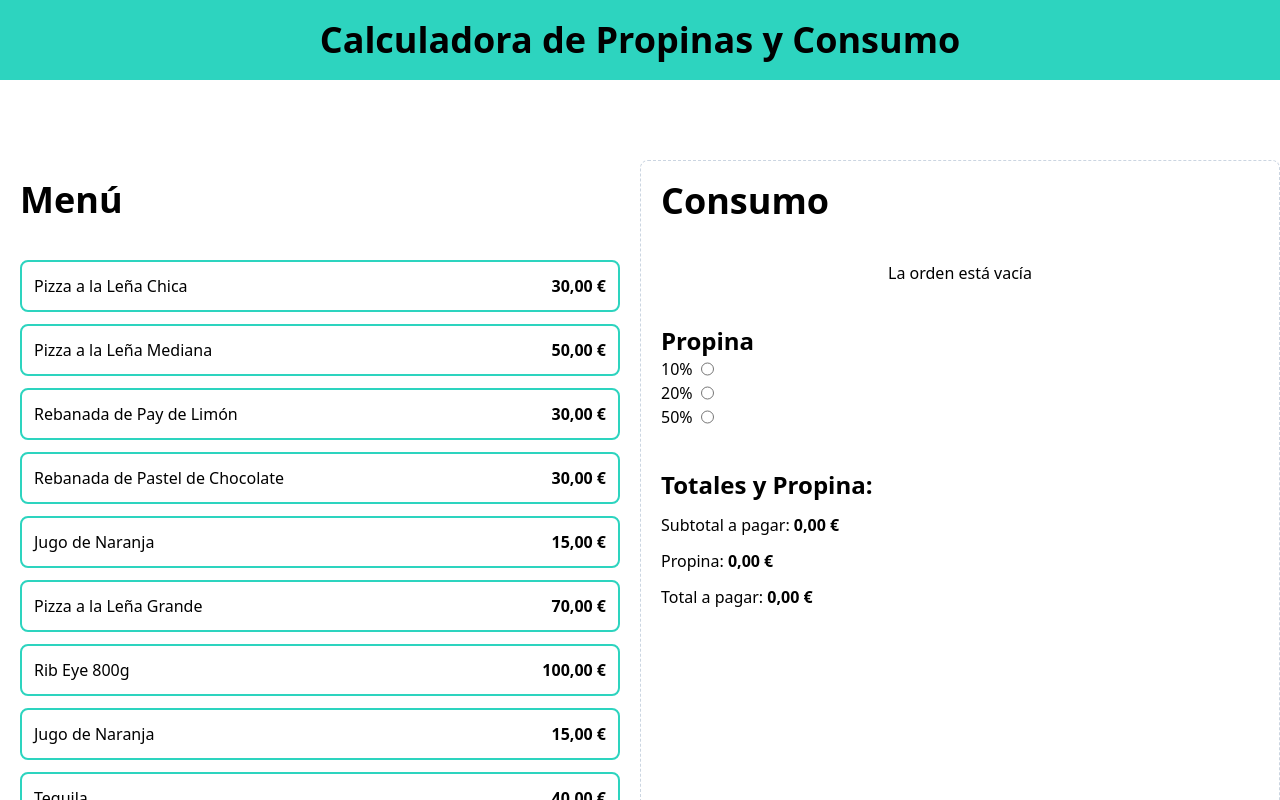
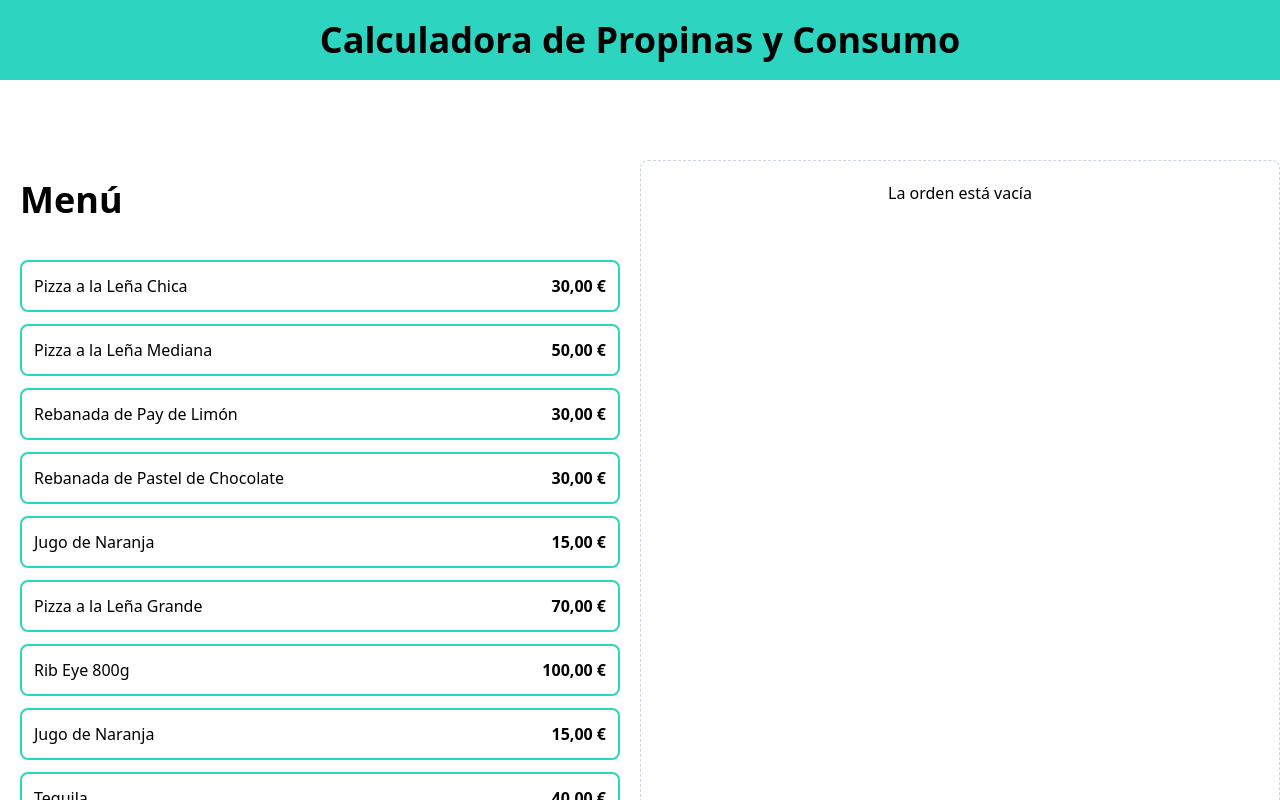
Before and after one commit to SamuelRguezSiverio/REACT-TYPESCRIPT-10-PROJECTS, a React (Vite) app in the folder 02_tipsCalculator/: page / in a window 1280 px wide. Shown: the top 800 px of the page. Built offline with nearby package versions, Linux system fonts and the light colour scheme.

Commit message:
Totals Done

```diff
--- a/02_tipsCalculator/src/App.tsx
+++ b/02_tipsCalculator/src/App.tsx
@@ -6,7 +6,7 @@ import { menuItems } from './data/db'
 import useOrder from './hooks/useOrder'
 
 function App() {
-  const { order, tip, setTip, addItem, deleteItem } = useOrder()
+  const { order, tip, setTip, addItem, deleteItem, placeOrder } = useOrder()
 
   return (
     <>
@@ -27,11 +27,17 @@ function App() {
         </div>
 
         <div className="p-5 space-y-10 border border-dashed rounded-lg border-slate-300">
-          <OrderContents order={order} deleteItem={deleteItem} />
+          {order.length ? (
+            <>
+              <OrderContents order={order} deleteItem={deleteItem} />
 
-          <TipPercentageForm setTip={setTip} />
+              <TipPercentageForm setTip={setTip} tip={tip} />
 
-          <OrderTotals order={order} tip={tip} />
+              <OrderTotals order={order} tip={tip} placeOrder={placeOrder} />
+            </>
+          ) : (
+            <p className="text-center">La orden está vacía</p>
+          )}
         </div>
       </main>
     </>
--- a/02_tipsCalculator/src/components/OrderContents.tsx
+++ b/02_tipsCalculator/src/components/OrderContents.tsx
@@ -2,23 +2,20 @@ import { formatCurrency } from '../helpers'
 import { MenuItem, OrderItem } from '../types'
 
 type OrderContentsProps = {
-  order: OrderItem[],
+  order: OrderItem[]
   deleteItem: (id: MenuItem['id']) => void
 }
 
 export default function OrderContents({
   order,
-  deleteItem
+  deleteItem,
 }: OrderContentsProps) {
   return (
     <div>
       <h2 className="text-4xl font-black">Consumo</h2>
 
       <div className="mt-10 space-y-3">
-        {order.length === 0 ? (
-          <p className="text-center">La orden está vacía</p>
-        ) : (
-          order.map((item) => (
+        {order.map((item) => (
           <div
             key={item.id}
             className="flex items-center justify-between py-5 border-t border-gray-200 last-of-type:border-b"
@@ -39,8 +36,7 @@ export default function OrderContents({
               X
             </button>
           </div>
-          ))
-        )}
+        ))}
       </div>
     </div>
   )
--- a/02_tipsCalculator/src/components/OrderTotals.tsx
+++ b/02_tipsCalculator/src/components/OrderTotals.tsx
@@ -5,9 +5,14 @@ import { formatCurrency } from '../helpers'
 type OrderTotalsProps = {
   order: OrderItem[]
   tip: number
+  placeOrder: () => void
 }
 
-export default function OrderTotals({ order, tip }: OrderTotalsProps) {
+export default function OrderTotals({
+  order,
+  tip,
+  placeOrder,
+}: OrderTotalsProps) {
   const subTotalAmmount = useMemo(
     () => order.reduce((total, item) => total + item.quantity * item.price, 0),
     [order]
@@ -40,7 +45,13 @@ export default function OrderTotals({ order, tip }: OrderTotalsProps) {
         </p>
       </div>
 
-      <button></button>
+      <button
+        className="w-full p-3 mt-10 font-bold text-white uppercase bg-black disabled:opacity-10"
+        disabled={totalAmount === 0}
+        onClick={placeOrder}
+      >
+        Guardar Orden
+      </button>
     </>
   )
 }
--- a/02_tipsCalculator/src/components/TipPercentageForm.tsx
+++ b/02_tipsCalculator/src/components/TipPercentageForm.tsx
@@ -2,9 +2,13 @@ import { Dispatch, SetStateAction } from 'react'
 
 type TipPercentageFormProps = {
   setTip: Dispatch<SetStateAction<number>>
+  tip: number
 }
 
-export default function TipPercentageForm({ setTip }: TipPercentageFormProps) {
+export default function TipPercentageForm({
+  setTip,
+  tip,
+}: TipPercentageFormProps) {
   const tipOptions = [
     {
       id: 'tip-10',
@@ -28,15 +32,16 @@ export default function TipPercentageForm({ setTip }: TipPercentageFormProps) {
       <h3 className="text-2xl font-black">Propina</h3>
 
       <form>
-        {tipOptions.map((tip) => (
-          <div key={tip.id} className="flex gap-2">
-            <label htmlFor={tip.id}>{tip.label}</label>
+        {tipOptions.map((tipOption) => (
+          <div key={tipOption.id} className="flex gap-2">
+            <label htmlFor={tipOption.id}>{tipOption.label}</label>
             <input
-              id={tip.id}
+              id={tipOption.id}
               type="radio"
               name="tip"
-              value={tip.value}
+              value={tipOption.value}
               onChange={(e) => setTip(+e.target.value)}
+              checked={tipOption.value === tip}
             />
           </div>
         ))}
--- a/02_tipsCalculator/src/hooks/useOrder.ts
+++ b/02_tipsCalculator/src/hooks/useOrder.ts
@@ -24,11 +24,17 @@ export default function useOrder() {
     setOrder(order.filter((item) => item.id !== id))
   }
 
+  const placeOrder = () => {
+    setOrder([])
+    setTip(0)
+  }
+
   return {
     order,
     tip,
     setTip,
     addItem,
     deleteItem,
+    placeOrder,
   }
 }
```
Lines whose indentation alone changed are shown as unchanged.
